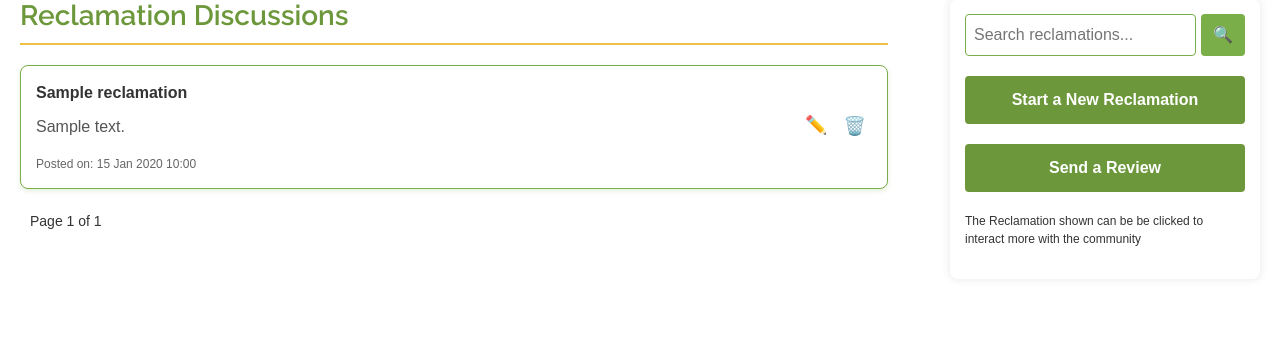
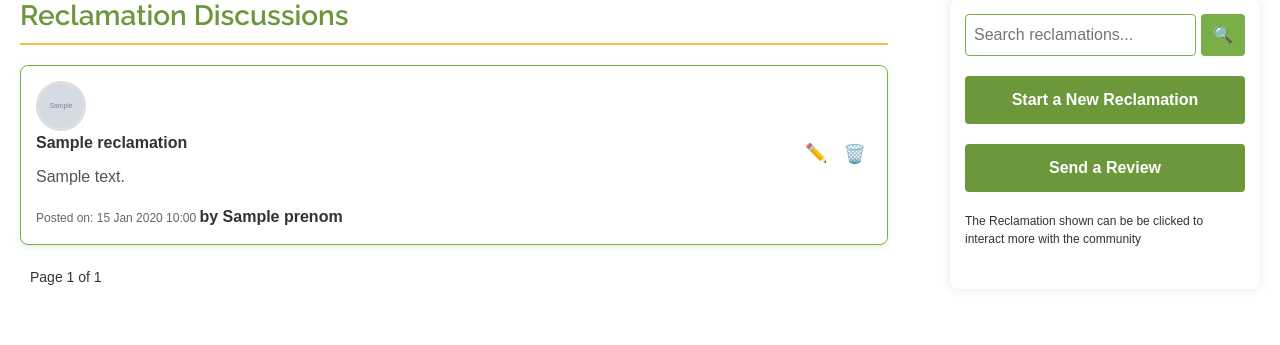
Before and after one commit to mouhamedazizderouiche/Smart-Business-Warehouse-Management-System, a Symfony app: template templates/reclamation/show.html.twig in a window 1280 px wide. Shown: the part 121-466 px from the top of the page. Run offline with Twig, Linux system fonts and the light colour scheme; the template is opened without the code that fills it: most values are stand-ins (such as "Sample title", 1, 10 or a date in 2020); grey boxes marked "Sample" are stand-in pictures; some libraries are stand-ins or nearby versions.

Commit message:
integrating user with reclamation

```diff
--- a/src/Entity/User.php
+++ b/src/Entity/User.php
@@ -14,6 +14,7 @@ use Doctrine\Common\Collections\ArrayCollection;
 #[ORM\Entity(repositoryClass: UserRepository::class)]
 #[ORM\UniqueConstraint(name: 'UNIQ_IDENTIFIER_EMAIL', fields: ['email'])]
 #[UniqueEntity(fields: ['email'], message: 'There is already an account with this email')]
+#[ORM\HasLifecycleCallbacks]
 class User implements UserInterface, PasswordAuthenticatedUserInterface
 {
     #[ORM\Id]
--- a/templates/reclamation/show.html.twig
+++ b/templates/reclamation/show.html.twig
@@ -12,13 +12,30 @@
                 <div class="reclamations-container">
                     {% for reclamation in reclamations %}
                         <div class="reclamation-item">
+                            <a href="{{ path('message_reclamation_index', {'id': reclamation.id}) }}" class="reclamation-content">
 
-                            <a href="{{ path('message_reclamation_index', {'id': reclamation.id}) }}" class="reclamation-content">
-                                <div class="reclamation-content">
-                                    <p class="reclamation-text">{{ reclamation.title }}</p>
-                                    <p style="color: #555;">{{ reclamation.description }}</p>
-                                    <p class="reclamation-date">Posted on: {{ reclamation.dateReclamation|date('d M Y H:i') }}</p>
+                                <div class="reclamation-row">
+                                    <!-- Profile Image -->
+                                    <div class="profile-img-container">
+                                        {% if reclamation.user and reclamation.user.photoUrl %}
+                                            <img src="{{ asset('uploads/photos/' ~ reclamation.user.photoUrl) }}" alt="User Photo" class="profile-img">
+                                        {% else %}
+                                            <img src="{{ asset('uploads/photos/default.png') }}" alt="Default User Photo" class="profile-img">
+                                        {% endif %}
+                                    </div>
+
+                                    <!-- Text Content -->
+                                    <div class="reclamation-text-content">
+                                        <p class="reclamation-text">{{ reclamation.title }}</p>
+                                        <p style="color: #555;">{{ reclamation.description }}</p>
+
+                                        <p class="reclamation-date">
+                                            <span>Posted on: {{ reclamation.dateReclamation|date('d M Y H:i') }}</span>
+                                            <span class="username">by {{ reclamation.user.Prenom }}</span>
+                                        </p>
+                                    </div>
                                 </div>
+
                                 <!-- Right: Edit and Delete Buttons -->
                                 <div class="buttons-container">
                                     <a href="{{ path('reclamation_edit', {'id': reclamation.id}) }}" class="edit-btn">✏️</a>
@@ -69,7 +86,29 @@
 </div>
 
 <style>
-/* Overall layout */
+
+.user-profile {
+    display: flex;
+    align-items: center;
+    margin-bottom: 10px;
+}
+
+.profile-img {
+    width: 50px;  /* Adjust size as needed */
+    height: 50px;
+    border-radius: 50%;  /* Makes it circular */
+    object-fit: cover;  /* Ensures the image fills the circle */
+    border: 2px solid #ddd; /* Optional: light border */
+    margin-right: 10px;
+}
+
+.username {
+    font-size: 16px;
+    font-weight: bold;
+    color: #333;
+}
+
+
 body {
     background-color: #ffffff;
     color: #333;
```
Also changed, not shown: src/Controller/ReclamationController.php (+8 -5 lines), public/uploads/images/67b2196c8b20c.jpg (added), public/uploads/photos/67ab2acd341ce-67b21fa81ea83.jpg (added), public/uploads/photos/67ab2acd341ce-67b2205238e84.jpg (added), public/uploads/photos/67ab5c141cea7-67b21e6e3b437.jpg (added), public/uploads/photos/67ab5c141cea7-67b21eb4c335e.jpg (added), public/uploads/photos/67ab5c141cea7-67b21ebe92be8.jpg (added).
